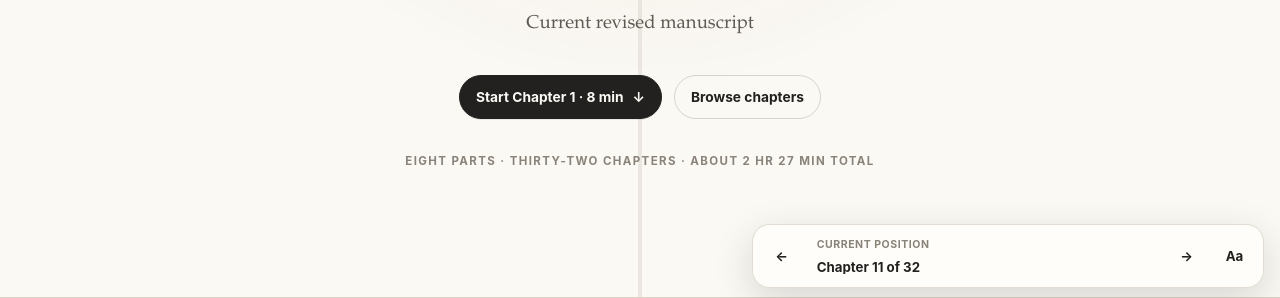
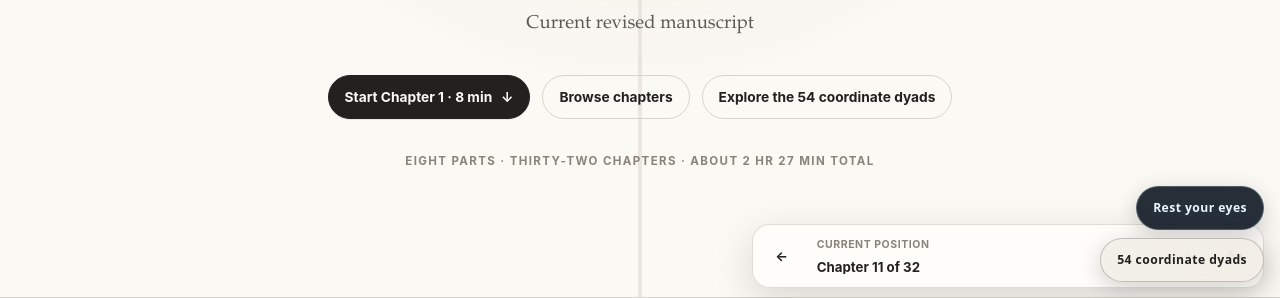
Before and after one commit to TitanicParker/Ordinary-Miracle, a website: page index.html in a window 1280 px wide. Shown: the part 502-800 px from the top of the page. Drawn offline with Linux system fonts and the light colour scheme.

Commit message:
Add coordinate dyads and an always-available rest space

```diff
--- a/index.html
+++ b/index.html
@@ -20,19 +20,20 @@
   <main class="loading" aria-live="polite">
     <h1>Completed Intelligibility</h1>
     <p>Preparing the reader…</p>
-    <noscript><p>JavaScript is needed for the compact chapter menu. <a href="Ordinary%20Miracle.html">Open the original reader</a>.</p></noscript>
+    <noscript><p>JavaScript is needed for the enhanced reader. <a href="Ordinary%20Miracle.html">Open the original reader</a>.</p></noscript>
   </main>
   <script>
     (() => {
       'use strict';
 
       const BOOK_URL = 'Ordinary%20Miracle.html';
+      const DYADS_URL = 'Completed_Intelligibility_Coordinate_Dyads_Expert_Deck_POPULATED.html';
+      const REST_URL = 'theorem_zero_runtime_endless_blend.html';
       const WORDS_PER_MINUTE = 205;
 
       const cleanText = value => (value || '').replace(/\s+/g, ' ').trim();
       const wordCount = value => (cleanText(value).match(/[\p{L}\p{N}]+(?:[’'\-][\p{L}\p{N}]+)*/gu) || []).length;
       const minutesFor = value => Math.max(1, Math.ceil(wordCount(value) / WORDS_PER_MINUTE));
-
       const formatTotalTime = minutes => {
         const hours = Math.floor(minutes / 60);
         const remainder = minutes % 60;
@@ -41,15 +42,35 @@
         return `About ${hours} hr ${remainder} min total`;
       };
 
-      const mobileReaderStyles = `
-        /* Mobile-first landing page and compact chapter browser */
+      const enhancedStyles = `
         .contents__intro {
-          max-width: 38rem;
-          margin: .75rem 0 1.5rem;
+          max-width: 42rem;
+          margin: .75rem 0 1.25rem;
           color: var(--muted, currentColor);
           font-size: .98rem;
           line-height: 1.55;
         }
+        .contents__spaces {
+          display: flex;
+          flex-wrap: wrap;
+          gap: .65rem;
+          margin: 0 0 1.5rem;
+        }
+        .contents__spaces a {
+          display: inline-flex;
+          align-items: center;
+          min-height: 2.75rem;
+          padding: .15rem 1rem;
+          border: 1px solid color-mix(in srgb, currentColor 22%, transparent);
+          border-radius: 999px;
+          color: inherit;
+          text-decoration: none;
+          font: 650 .78rem/1 ui-sans-serif, system-ui, sans-serif;
+          letter-spacing: .035em;
+          background: color-mix(in srgb, var(--page, Canvas) 92%, currentColor 8%);
+        }
+        .contents__spaces a:hover { background: color-mix(in srgb, currentColor 11%, transparent); }
+        .contents__spaces a:focus-visible { outline: .17rem solid currentColor; outline-offset: .15rem; }
 
         #contents .contents-groups--compact {
           display: grid;
@@ -57,7 +78,6 @@
           gap: .75rem;
           margin-top: 1.5rem;
         }
-
         #contents .contents-part {
           margin: 0;
           border: 1px solid color-mix(in srgb, currentColor 18%, transparent);
@@ -66,7 +86,6 @@
           overflow: clip;
           box-shadow: 0 .25rem 1rem color-mix(in srgb, #000 7%, transparent);
         }
-
         #contents .contents-part summary {
           position: relative;
           display: grid;
@@ -79,7 +98,6 @@
           list-style: none;
           -webkit-tap-highlight-color: transparent;
         }
-
         #contents .contents-part summary::-webkit-details-marker { display: none; }
         #contents .contents-part summary::after {
           content: '+';
@@ -95,54 +113,32 @@
           border-radius: 50%;
           font: 500 1.15rem/1 ui-sans-serif, system-ui, sans-serif;
         }
-
         #contents .contents-part[open] summary::after { content: '–'; }
-        #contents .contents-part summary:focus-visible {
-          outline: .18rem solid currentColor;
-          outline-offset: -.3rem;
-        }
-
-        #contents .contents-part__heading {
-          display: grid;
-          gap: .18rem;
-          min-width: 0;
-        }
-
+        #contents .contents-part summary:focus-visible { outline: .18rem solid currentColor; outline-offset: -.3rem; }
+        #contents .contents-part__heading { display: grid; gap: .18rem; min-width: 0; }
         #contents .contents-part__range,
         #contents .contents-part__title,
         #contents .contents-part__time { margin: 0; }
-
         #contents .contents-part__range {
           font: 650 .72rem/1.2 ui-sans-serif, system-ui, sans-serif;
           letter-spacing: .09em;
           text-transform: uppercase;
           opacity: .68;
         }
-
         #contents .contents-part__title {
           font-family: Georgia, 'Times New Roman', serif;
           font-size: clamp(1.05rem, 4vw, 1.28rem);
           line-height: 1.15;
         }
-
         #contents .contents-part__time {
           padding-right: .2rem;
           font: 600 .75rem/1.2 ui-sans-serif, system-ui, sans-serif;
           white-space: nowrap;
           opacity: .7;
         }
-
-        #contents .contents-part__chapters {
-          margin: 0;
-          padding: 0 .75rem .75rem;
-          list-style: none;
-        }
-
+        #contents .contents-part__chapters { margin: 0; padding: 0 .75rem .75rem; list-style: none; }
         #contents .contents-part__chapters li { margin: 0; }
-        #contents .contents-part__chapters li + li {
-          border-top: 1px solid color-mix(in srgb, currentColor 12%, transparent);
-        }
-
+        #contents .contents-part__chapters li + li { border-top: 1px solid color-mix(in srgb, currentColor 12%, transparent); }
         #contents .contents-part__chapters a {
           display: grid;
           grid-template-columns: 2.25rem minmax(0, 1fr) auto;
@@ -155,29 +151,14 @@
           border-radius: .6rem;
           -webkit-tap-highlight-color: transparent;
         }
-
-        #contents .contents-part__chapters a:hover {
-          background: color-mix(in srgb, currentColor 7%, transparent);
-        }
-
-        #contents .contents-part__chapters a:focus-visible {
-          outline: .16rem solid currentColor;
-          outline-offset: .1rem;
-        }
-
+        #contents .contents-part__chapters a:hover { background: color-mix(in srgb, currentColor 7%, transparent); }
+        #contents .contents-part__chapters a:focus-visible { outline: .16rem solid currentColor; outline-offset: .1rem; }
         #contents .contents-part__chapters a > span:first-child {
           font: 650 .76rem/1 ui-sans-serif, system-ui, sans-serif;
           letter-spacing: .05em;
           opacity: .58;
         }
-
-        #contents .contents-part__chapters strong {
-          min-width: 0;
-          font-size: .88rem;
-          line-height: 1.25;
-          letter-spacing: .01em;
-        }
-
+        #contents .contents-part__chapters strong { min-width: 0; font-size: .88rem; line-height: 1.25; letter-spacing: .01em; }
         #contents .contents-reading-time,
         .chapter-reading-time {
           font: 600 .75rem/1.2 ui-sans-serif, system-ui, sans-serif;
@@ -185,79 +166,73 @@
           white-space: nowrap;
           opacity: .66;
         }
+        .chapter-reading-time { margin: .55rem 0 0; }
 
-        .chapter-reading-time {
-          margin: .55rem 0 0;
+        .reader-spaces {
+          position: fixed;
+          z-index: 9999;
+          right: max(1rem, env(safe-area-inset-right));
+          bottom: max(1rem, env(safe-area-inset-bottom));
+          display: grid;
+          justify-items: end;
+          gap: .5rem;
+          pointer-events: none;
         }
+        .reader-spaces a {
+          pointer-events: auto;
+          display: inline-flex;
+          align-items: center;
+          justify-content: center;
+          min-height: 2.75rem;
+          padding: .1rem 1rem;
+          border: 1px solid color-mix(in srgb, currentColor 24%, transparent);
+          border-radius: 999px;
+          color: inherit;
+          text-decoration: none;
+          font: 700 .76rem/1 ui-sans-serif, system-ui, sans-serif;
+          letter-spacing: .035em;
+          background: color-mix(in srgb, var(--page, Canvas) 86%, transparent);
+          box-shadow: 0 .35rem 1.4rem color-mix(in srgb, #000 18%, transparent);
+          -webkit-backdrop-filter: blur(18px);
+          backdrop-filter: blur(18px);
+        }
+        .reader-spaces a:hover { transform: translateY(-1px); }
+        .reader-spaces a:focus-visible { outline: .18rem solid currentColor; outline-offset: .15rem; }
+        .reader-spaces__rest { background: color-mix(in srgb, #08131e 88%, transparent) !important; color: #e7f7ff !important; }
 
         @media (max-width: 680px) {
-          .cover {
-            min-height: auto !important;
-            padding: max(5rem, calc(env(safe-area-inset-top) + 3.5rem)) 1.1rem 3rem !important;
+          .cover { min-height: auto !important; padding: max(5rem, calc(env(safe-area-inset-top) + 3.5rem)) 1.1rem 3rem !important; }
+          .cover__inner { width: 100%; }
+          .cover h1 { max-width: 10ch; font-size: clamp(2.7rem, 14vw, 4.6rem) !important; line-height: .92 !important; }
+          .cover__subtitle { margin-top: 1rem; }
+          .cover__actions { display: grid !important; grid-template-columns: minmax(0, 1fr) !important; width: min(100%, 24rem); gap: .65rem !important; }
+          .cover__actions .button { justify-content: center; width: 100%; min-height: 3.25rem; }
+          .contents { padding: 3.25rem 1rem 7rem !important; }
+          .contents__inner { width: 100%; }
+          #contents .contents-part summary { grid-template-columns: minmax(0, 1fr); gap: .3rem; padding-right: 3rem; }
+          #contents .contents-part__time { padding: 0; }
+          #contents .contents-part__chapters a { grid-template-columns: 2rem minmax(0, 1fr); gap: .55rem; min-height: 4rem; }
+          #contents .contents-reading-time { grid-column: 2; margin-top: -.25rem; }
+          .chapter-opening { padding-top: 4.5rem !important; }
+          .reader-spaces {
+            left: max(.65rem, env(safe-area-inset-left));
+            right: max(.65rem, env(safe-area-inset-right));
+            bottom: max(.65rem, env(safe-area-inset-bottom));
+            grid-template-columns: 1fr 1fr;
           }
-
-          .cover__inner { width: 100%; }
-          .cover h1 {
-            max-width: 10ch;
-            font-size: clamp(2.7rem, 14vw, 4.6rem) !important;
-            line-height: .92 !important;
-          }
-
-          .cover__subtitle { margin-top: 1rem; }
-          .cover__actions {
-            display: grid !important;
-            grid-template-columns: minmax(0, 1fr) !important;
-            width: min(100%, 24rem);
-            gap: .65rem !important;
-          }
-
-          .cover__actions .button {
-            justify-content: center;
-            width: 100%;
-            min-height: 3.25rem;
-          }
-
-          .contents { padding: 3.25rem 1rem 5rem !important; }
-          .contents__inner { width: 100%; }
-
-          #contents .contents-part summary {
-            grid-template-columns: minmax(0, 1fr);
-            gap: .3rem;
-            padding-right: 3rem;
-          }
-
-          #contents .contents-part__time { padding: 0; }
-
-          #contents .contents-part__chapters a {
-            grid-template-columns: 2rem minmax(0, 1fr);
-            gap: .55rem;
-            min-height: 4rem;
-          }
-
-          #contents .contents-reading-time {
-            grid-column: 2;
-            margin-top: -.25rem;
-          }
-
-          .chapter-opening { padding-top: 4.5rem !important; }
+          .reader-spaces a { width: 100%; padding-inline: .55rem; font-size: .7rem; }
         }
-
-        @media (min-width: 860px) {
-          #contents .contents-groups--compact {
-            grid-template-columns: repeat(2, minmax(0, 1fr));
-          }
-        }
-
+        @media (min-width: 860px) { #contents .contents-groups--compact { grid-template-columns: repeat(2, minmax(0, 1fr)); } }
         @media (prefers-reduced-motion: reduce) {
           #contents .contents-part,
-          #contents .contents-part * { scroll-behavior: auto !important; }
+          #contents .contents-part *,
+          .reader-spaces a { scroll-behavior: auto !important; transition: none !important; }
         }
       `;
 
       function buildCompactContents(doc, chapterTimes) {
         const groups = doc.querySelector('.contents-groups');
         if (!groups) return;
-
         const oldGroups = [...groups.querySelectorAll('.contents-group')];
         const compact = doc.createElement('div');
         compact.className = 'contents-groups contents-groups--compact';
@@ -278,7 +253,7 @@
           const summary = doc.createElement('summary');
           const heading = doc.createElement('span');
           heading.className = 'contents-part__heading';
-          heading.innerHTML = `<span class="contents-part__range"></span><span class="contents-part__title"></span>`;
+          heading.innerHTML = '<span class="contents-part__range"></span><span class="contents-part__title"></span>';
           heading.querySelector('.contents-part__range').textContent = range;
           heading.querySelector('.contents-part__title').textContent = title;
 
@@ -286,13 +261,11 @@
           time.className = 'contents-part__time';
           time.textContent = `${partMinutes} min`;
           time.setAttribute('aria-label', `About ${partMinutes} minutes for this part`);
-
           summary.append(heading, time);
           details.append(summary);
 
           const list = doc.createElement('ol');
           list.className = 'contents-part__chapters';
-
           links.forEach(originalLink => {
             const href = originalLink.getAttribute('href') || '';
             const chapter = Number(href.match(/chapter-(\d+)/)?.[1]);
@@ -306,19 +279,58 @@
             li.append(link);
             list.append(li);
           });
-
           details.append(list);
           compact.append(details);
         });
+        groups.replaceWith(compact);
+      }
 
-        groups.replaceWith(compact);
+      function addReaderSpaces(doc) {
+        const makeLink = (href, text, className = '') => {
+          const link = doc.createElement('a');
+          link.href = href;
+          link.textContent = text;
+          link.target = '_blank';
+          link.rel = 'noopener';
+          if (className) link.className = className;
+          return link;
+        };
 
-        const heading = doc.getElementById('contents-title');
-        if (heading && !doc.querySelector('.contents__intro')) {
+        const coverActions = doc.querySelector('.cover__actions');
+        if (coverActions && !coverActions.querySelector(`[href="${DYADS_URL}"]`)) {
+          const dyads = makeLink(DYADS_URL, 'Explore the 54 coordinate dyads');
+          dyads.classList.add('button', 'button--quiet');
+          coverActions.append(dyads);
+        }
+
+        const contentsInner = doc.querySelector('.contents__inner');
+        const contentsTitle = doc.getElementById('contents-title');
+        if (contentsInner && contentsTitle && !doc.querySelector('.contents__spaces')) {
           const intro = doc.createElement('p');
           intro.className = 'contents__intro';
           intro.textContent = 'Open a part to browse its chapters. Reading times are estimates based on the actual chapter length.';
-          heading.insertAdjacentElement('afterend', intro);
+          contentsTitle.insertAdjacentElement('afterend', intro);
+
+          const spaces = doc.createElement('nav');
+          spaces.className = 'contents__spaces';
+          spaces.setAttribute('aria-label', 'Companion spaces');
+          spaces.append(
+            makeLink(DYADS_URL, 'Explore the 54 coordinate dyads'),
+            makeLink(REST_URL, 'Rest your eyes')
+          );
+          intro.insertAdjacentElement('afterend', spaces);
+        }
+
+        if (!doc.querySelector('.reader-spaces')) {
+          const tools = doc.createElement('nav');
+          tools.className = 'reader-spaces';
+          tools.setAttribute('aria-label', 'Always available reader spaces');
+          const rest = makeLink(REST_URL, 'Rest your eyes', 'reader-spaces__rest');
+          rest.setAttribute('aria-label', 'Open the Rest your eyes space in a new tab');
+          const dyads = makeLink(DYADS_URL, '54 coordinate dyads');
+          dyads.setAttribute('aria-label', 'Open the 54 coordinate dyads in a new tab');
+          tools.append(rest, dyads);
+          doc.body.append(tools);
         }
       }
 
@@ -333,13 +345,11 @@
 
         const chapterTimes = new Map();
         let totalMinutes = 0;
-
         chapters.forEach((chapter, index) => {
           const number = Number(chapter.dataset.chapter) || index + 1;
           const minutes = minutesFor(chapter.querySelector('.chapter-text')?.textContent || '');
           chapterTimes.set(number, minutes);
           totalMinutes += minutes;
-
           const opening = chapter.querySelector('.chapter-opening');
           if (opening && !opening.querySelector('.chapter-reading-time')) {
             const readTime = doc.createElement('p');
@@ -351,21 +361,19 @@
         });
 
         buildCompactContents(doc, chapterTimes);
+        addReaderSpaces(doc);
 
         const totalLabel = `Eight parts · Thirty-two chapters · ${formatTotalTime(totalMinutes)}`;
-        doc.querySelectorAll('.cover__eyebrow, .cover__chapter-count').forEach(node => {
-          node.textContent = totalLabel;
-        });
+        doc.querySelectorAll('.cover__eyebrow, .cover__chapter-count').forEach(node => { node.textContent = totalLabel; });
 
         const startButton = doc.querySelector('.cover__actions a[href="#chapter-1"]');
         if (startButton) startButton.innerHTML = `Start Chapter 1 · ${chapterTimes.get(1)} min <span aria-hidden="true">↓</span>`;
-
         const contentsButton = doc.querySelector('.cover__actions a[href="#contents"]');
         if (contentsButton) contentsButton.textContent = 'Browse chapters';
 
         const style = doc.createElement('style');
-        style.setAttribute('data-mobile-reader-refresh', '');
-        style.textContent = mobileReaderStyles;
+        style.setAttribute('data-reader-enhancements', '');
+        style.textContent = enhancedStyles;
         doc.head.append(style);
 
         const hashFix = doc.createElement('script');
```
